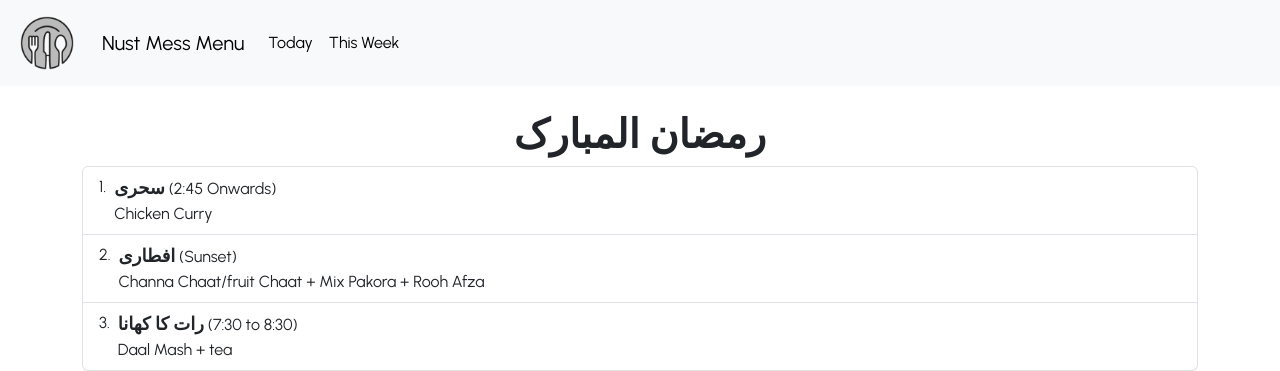
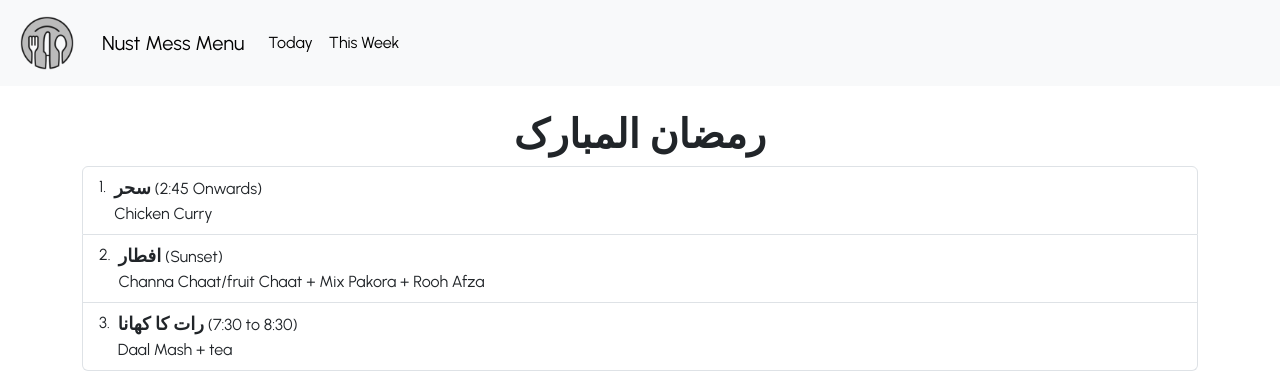
Before and after one commit to fatehmehmood123/Mess-Menu, a React (Create React App) app: page / in a window 1280 px wide. Shown: the top 371 px of the page. Built offline with nearby package versions, Linux system fonts and the light colour scheme.

Commit message:
sehari to sehar and iftari to iftar

```diff
--- a/src/components/TodayContainer.js
+++ b/src/components/TodayContainer.js
@@ -13,14 +13,14 @@ export default function TodayContainer(props) {
         <ol className="list-group list-group-numbered">
           <li className="list-group-item d-flex justify-content-between align-items-start">
             <div className="ms-2 me-auto">
-              <div><b style={{ fontSize: "18px" }}>سحری</b> (2:45 Onwards)</div>
+              <div><b style={{ fontSize: "18px" }}>سحر</b> (2:45 Onwards)</div>
               {props.breakfast}
             </div>
 
           </li>
           <li className="list-group-item d-flex justify-content-between align-items-start">
             <div className="ms-2 me-auto">
-              <div><b style={{ fontSize: "18px" }}>افطاری</b> (Sunset)</div>
+              <div><b style={{ fontSize: "18px" }}>افطار</b> (Sunset)</div>
               {props.lunch}
             </div>
 
```
